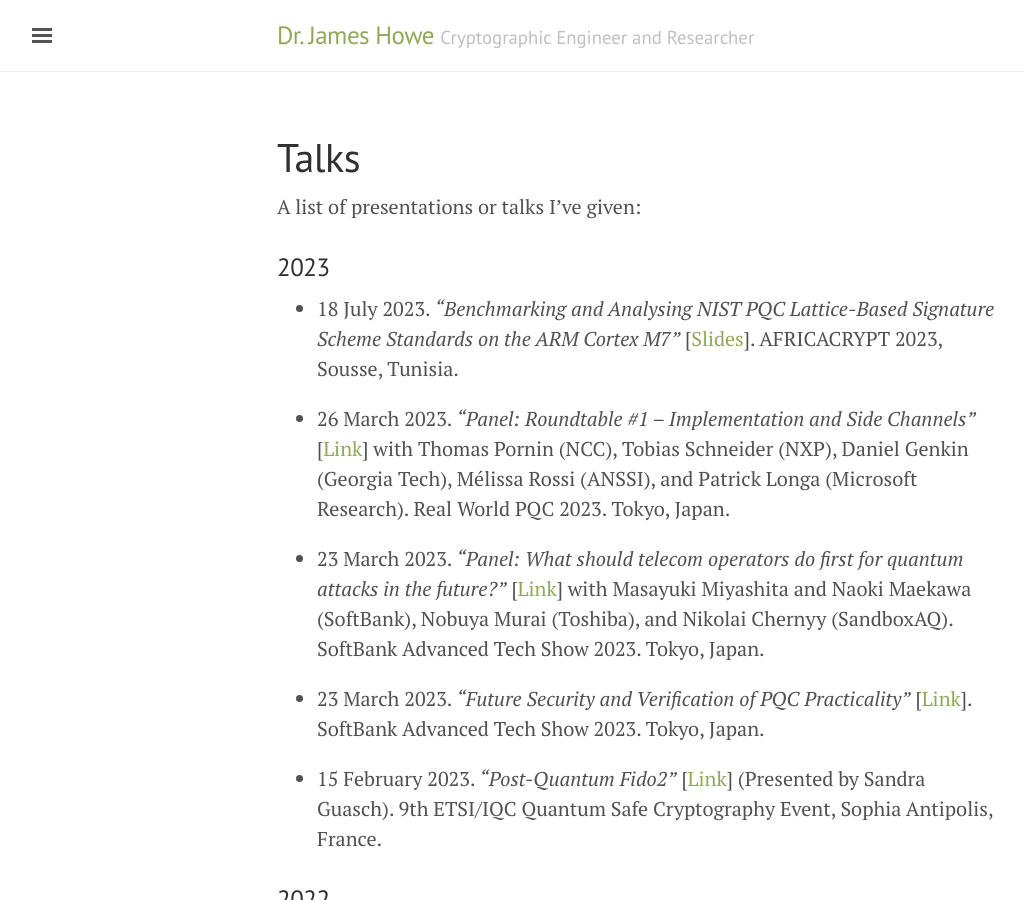
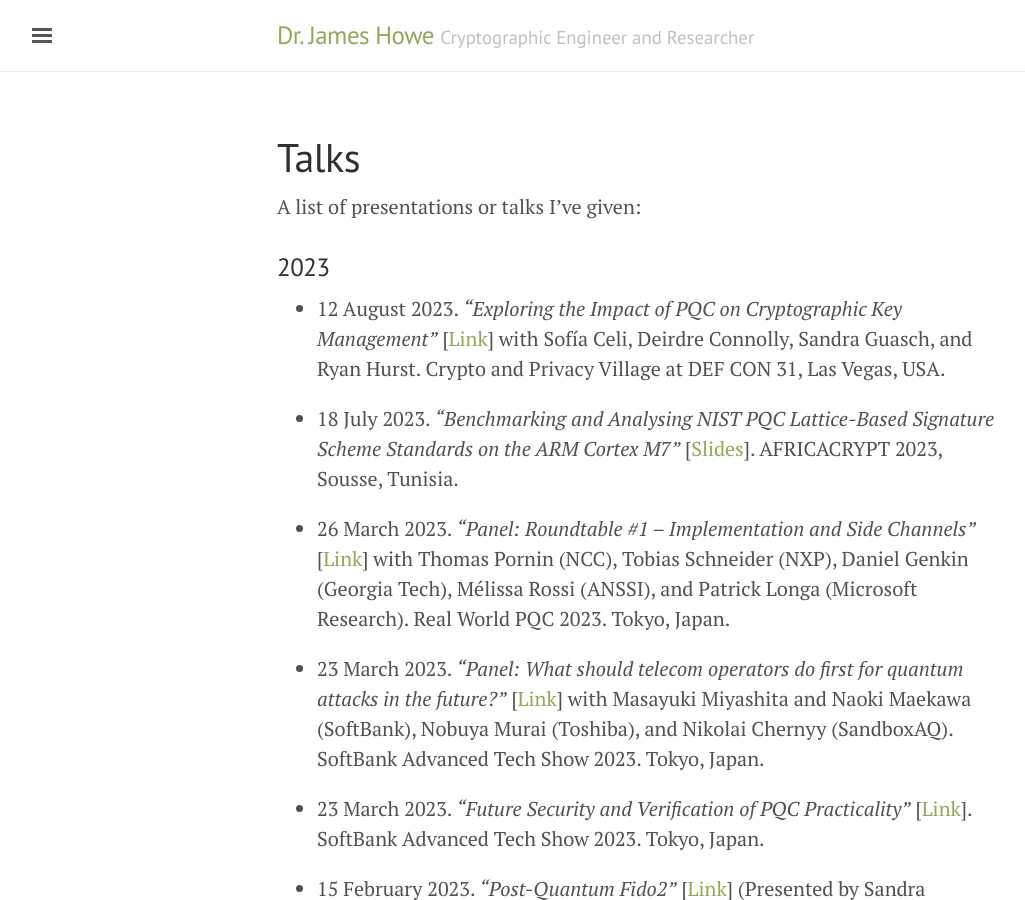
Before and after one commit to jameshoweee/jameshoweee.github.io, a Jekyll site: the page built from talks.md, in a window 1280 px wide and 900 px high. Shown: the whole window, without its empty margins (3-1028 px from the left). Built offline with Jekyll 4.4.1, drawn with Linux system fonts in a browser that asks for light colours.

Commit message:
Update talks.md

```diff
--- a/talks.md
+++ b/talks.md
@@ -7,6 +7,8 @@ permalink: /talks/
 A list of presentations or talks I've given:
 
 ### 2023
+* 12 August 2023. *"Exploring the Impact of PQC on Cryptographic Key Management"* [[Link](https://twitter.com/CryptoVillage/status/1686898014936596480?s=20)] with Sofía Celi, Deirdre Connolly, Sandra Guasch, and Ryan Hurst. Crypto and Privacy Village at DEF CON 31, Las Vegas, USA.
+
 * 18 July 2023. *"Benchmarking and Analysing NIST PQC Lattice-Based Signature Scheme Standards on the ARM Cortex M7"* [[Slides](files/AFRICACRYPT2023.pdf)]. AFRICACRYPT 2023, Sousse, Tunisia.
 
 * 26 March 2023. *"Panel: Roundtable #1 – Implementation and Side Channels"* [[Link](https://rwpqc.org/)] with Thomas Pornin (NCC), Tobias Schneider (NXP), Daniel Genkin (Georgia Tech), Mélissa Rossi (ANSSI), and Patrick Longa (Microsoft Research). Real World PQC 2023. Tokyo, Japan.
```
